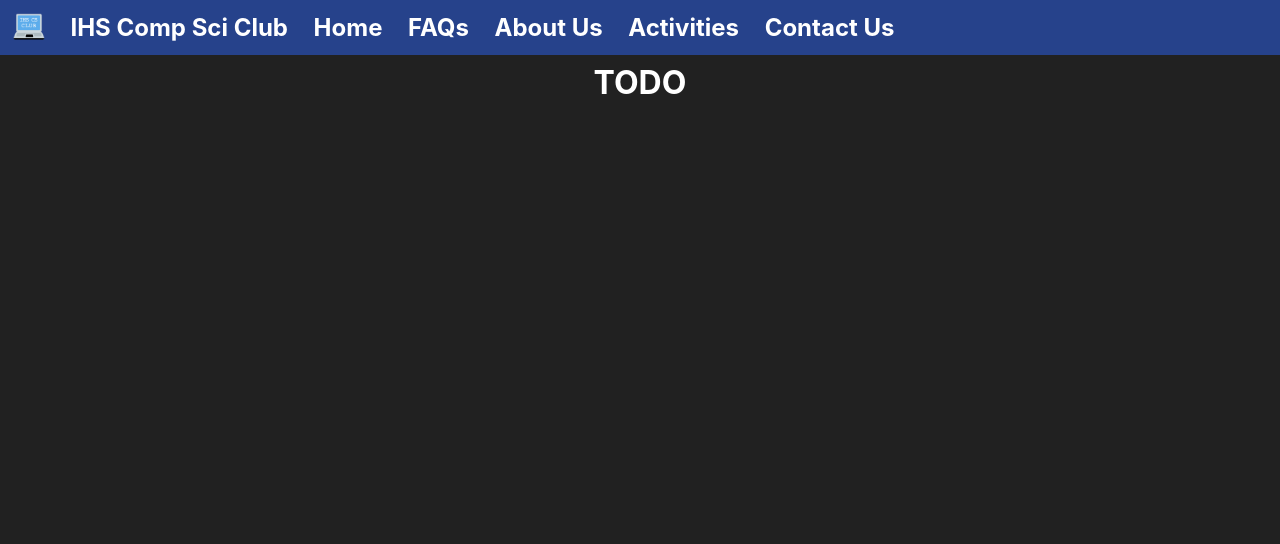
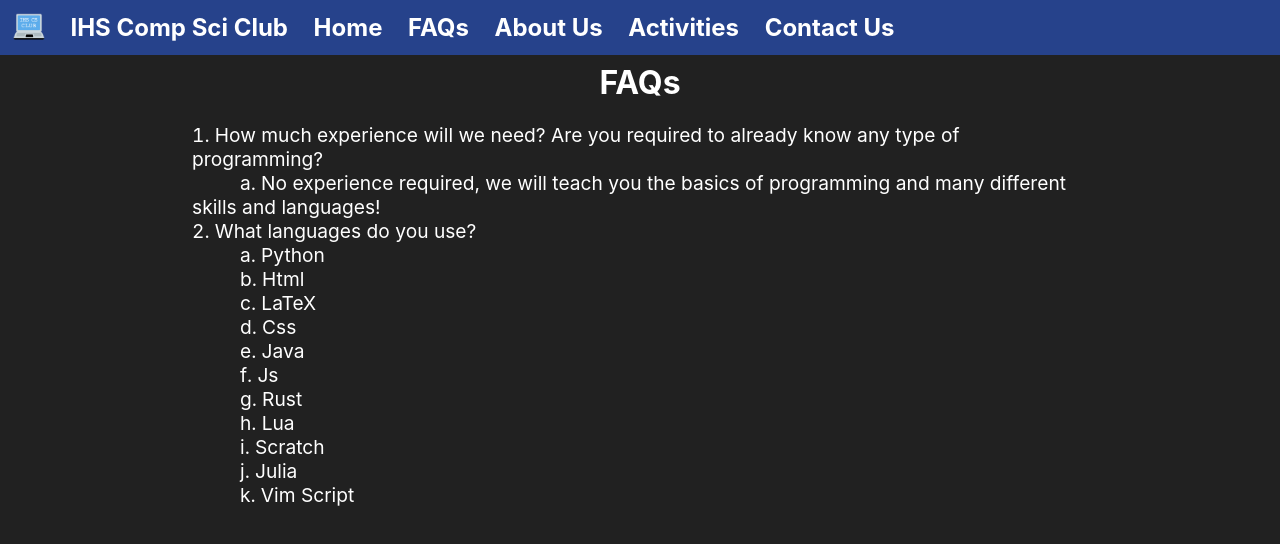
Before and after one commit to ihscompsciclub/ihscompsciclub.github.io, a React (Create React App) app: page /faqs in a window 1280 px wide. Shown: the top 544 px of the page. Built offline with nearby package versions, Linux system fonts and the light colour scheme.

Commit message:
faqs page (as detailed on slides)

```diff
--- a/src/App.css
+++ b/src/App.css
@@ -79,9 +79,12 @@ html::-webkit-scrollbar-thumb{
 
 /*Style used for centeredContent*/
 .centeredContent {
+    text-align: center;
+    color:white;
+}
+.paddedContent {
     padding-left: 15%;
     padding-right:15%;
-    text-align: center;
     color:white;
 }
 
@@ -123,3 +126,18 @@ html::-webkit-scrollbar-thumb{
 .personBlock::-webkit-scrollbar-thumb{
     background:#000;
 }
+
+/* Styles used for About Us page */
+.letteredList{
+    list-style: lower-alpha;
+    text-indent: 0.5in;
+}
+.numberedList{
+    list-style:decimal;
+}
+.larger {
+    font-size: larger;
+}
+.xlarge {
+    font-size:x-large;
+}
--- a/src/about.js
+++ b/src/about.js
@@ -6,11 +6,11 @@ export class About extends React.Component {
         return (
             <div className="Content">
                 <TopNavBar />
-                <h1 className="centeredContent" id="officers">Officers</h1>
+                <h1 className="centeredContent paddedContent" id="officers">Officers</h1>
                 <Filler />
-                <h1 className="centeredContent" id="members">Members</h1>
+                <h1 className="centeredContent paddedContent" id="members">Members</h1>
                 <Filler />
-                <h1 className="centeredContent" id="gallery">Gallery</h1>
+                <h1 className="centeredContent paddedContent" id="gallery">Gallery</h1>
                 <Filler />
             </div>
         )
--- a/src/activities.js
+++ b/src/activities.js
@@ -6,7 +6,7 @@ export class Activities extends React.Component {
         return (
             <div className="Content">
                 <TopNavBar />
-                <h1 className="centeredContent">TODO</h1>
+                <h1 className="centeredContent paddedContent">TODO</h1>
             </div>
         )
     }
--- a/src/contact.js
+++ b/src/contact.js
@@ -7,7 +7,7 @@ export class Contact extends React.Component {
     return (
       <div className="Content">
         <TopNavBar />
-        <div className="centeredContent">
+        <div className="centeredContent paddedContent">
           <h1>Our Officers</h1>
           <div className="personBlock">
             {/*Put real PersonCard's here instead of just using my picture*/}
--- a/src/faqs.js
+++ b/src/faqs.js
@@ -6,7 +6,30 @@ export class Faqs extends React.Component {
         return (
             <div className="Content">
                 <TopNavBar />
-                <h1 className="centeredContent">TODO</h1>
+                <h1 className="centeredContent">FAQs</h1>
+                <div className="paddedContent larger">
+                    <li className="numberedList">
+                        How much experience will we need? Are you required to already know any type of programming?
+                        <li className="letteredList">No experience required, we will teach you the basics of
+                            programming and many different skills and languages!</li>
+                    </li>
+                    <li className="numberedList">
+                        What languages do you use?
+                        <div className="letteredList">
+                            <li>Python</li>
+                            <li>Html</li>
+                            <li>LaTeX</li>
+                            <li>Css</li>
+                            <li>Java</li>
+                            <li>Js</li>
+                            <li>Rust</li>
+                            <li>Lua</li>
+                            <li>Scratch</li>
+                            <li>Julia</li>
+                            <li>Vim Script</li>
+                        </div>
+                    </li>
+                </div>
             </div>
         )
     }
--- a/src/home.js
+++ b/src/home.js
@@ -9,19 +9,19 @@ export class Home extends React.Component {
                 <TopNavBar />
 
                 <CoolScrollEffect>
-                    <h1 id="hp_header" className="centeredContent">Welcome to IHS Computer Science Club</h1>
+                    <h1 id="hp_header" className="centeredContent paddedContent">Welcome to IHS Computer Science Club</h1>
                     <video playsInline={true} id="hp_vid" width="100%" autoPlay={true} loop={true} muted={true} >
                         <source src="Videos/A.mp4" type="video/mp4" />
                     </video>
                 </CoolScrollEffect>
 
                 <CoolScrollEffect>
-                    <h1 className="centeredContent">K-33 | 3:30 - 4:30 PM PST | Wednesdays</h1>
+                    <h1 className="centeredContent paddedContent">K-33 | 3:30 - 4:30 PM PST | Wednesdays</h1>
                     <table>
                         <tbody>
                             <tr>
 
-                                <th><img alt="club" className="centeredContent" id="clubpic"></img></th>
+                                <th><img alt="club" className="centeredContent paddedContent" id="clubpic"></img></th>
                                 <th>
                                     <h1>Yeah, us</h1>
                                     <p>
```
